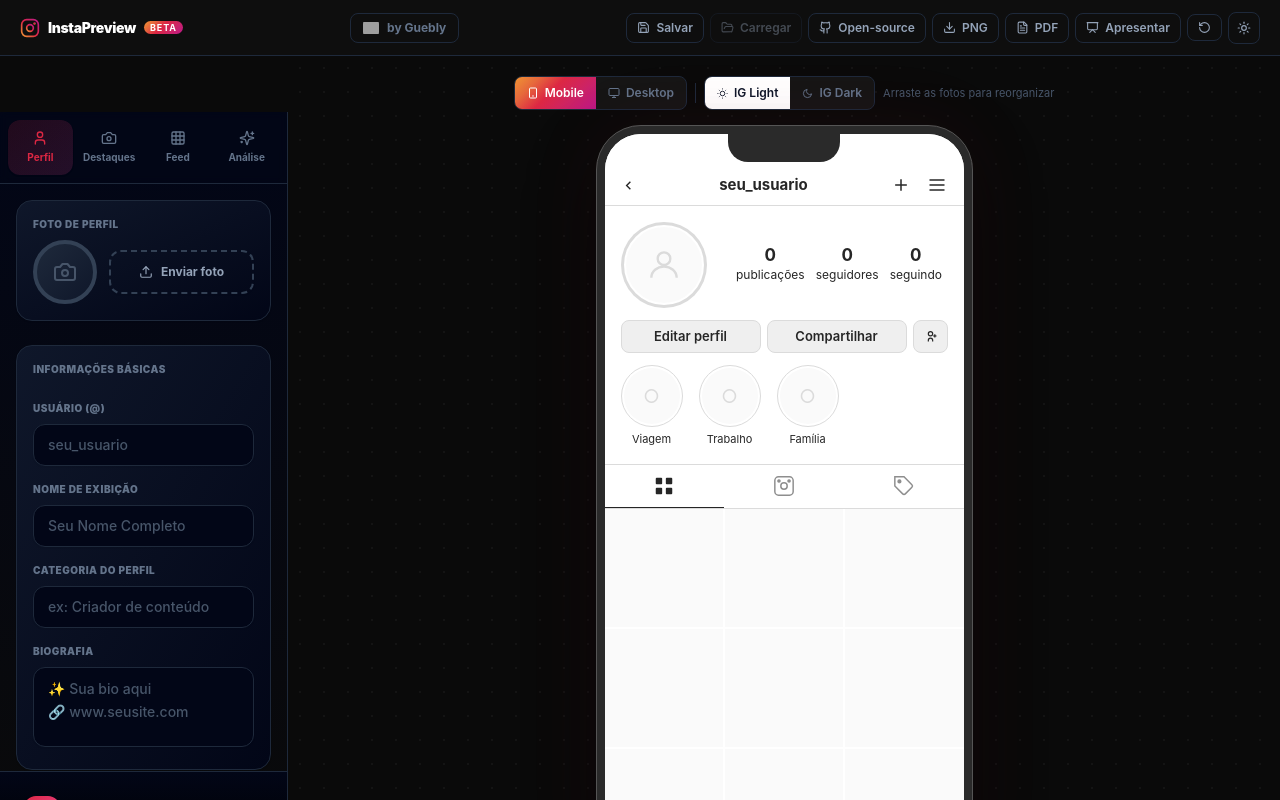
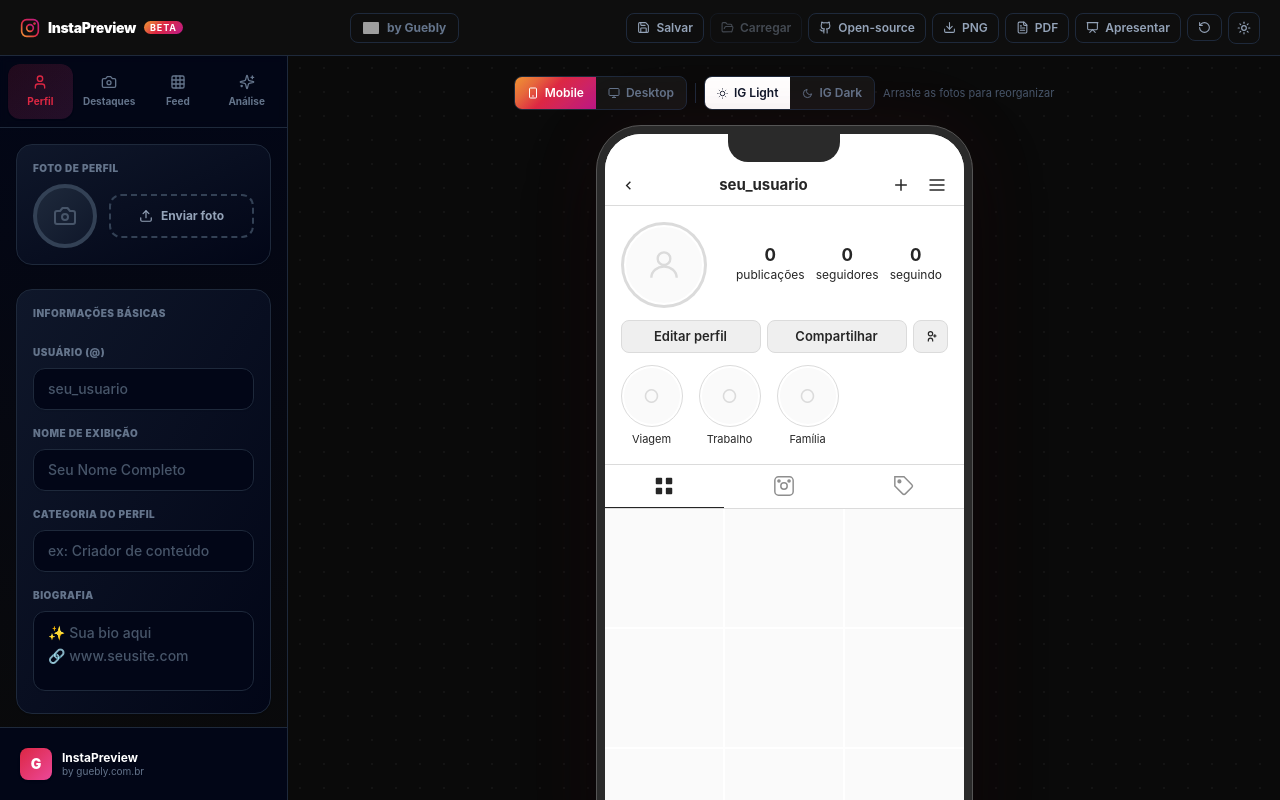
Before and after one commit to Guebly/instapreview, a Next.js app: page / in a window 1280 px wide. Built offline with nearby package versions, Linux system fonts and the light colour scheme; grey boxes are pictures that could not be loaded.

Commit message:
fix: remove sidebar top margin and fix footer logo display

```diff
--- a/app/page.tsx
+++ b/app/page.tsx
@@ -243,7 +243,7 @@
           // Desktop: static in flow
           "lg:relative lg:translate-x-0 lg:flex",
           // Mobile: fixed overlay drawer
-          "fixed top-14 bottom-0 left-0",
+          "fixed top-0 bottom-0 left-0",
           // Slide animation
           "transition-transform duration-200 ease-in-out",
           sidebarOpen ? "translate-x-0" : "-translate-x-full lg:translate-x-0",
--- a/components/Sidebar.tsx
+++ b/components/Sidebar.tsx
@@ -620,20 +620,18 @@
       </div>
 
       {/* ── Guebly footer ── */}
-      <div className="flex-shrink-0 border-t border-slate-200 dark:border-slate-800 px-4 py-4 bg-gradient-to-b from-white to-slate-50 dark:from-slate-950 dark:to-black">
+      <div className="flex-shrink-0 border-t border-slate-200 dark:border-slate-800 px-3 py-3 bg-white dark:bg-slate-950">
         <a href="https://www.guebly.com.br" target="_blank" rel="noopener noreferrer"
-          className="flex items-center gap-3 group p-2 rounded-xl hover:bg-slate-100 dark:hover:bg-slate-900 transition-all">
-          <div className="w-9 h-9 rounded-xl bg-gradient-to-br from-ig-red to-pink-500 flex items-center justify-center flex-shrink-0 shadow-md group-hover:shadow-lg group-hover:scale-105 transition-all">
-            <img src="https://www.guebly.com.br/guebly.png" alt="Guebly"
-              className="w-6 h-6 rounded object-contain opacity-90"
-              onError={(e: any) => (e.target.style.display = "none")} />
+          className="flex items-center gap-2.5 group p-2 rounded-lg hover:bg-slate-50 dark:hover:bg-slate-900 transition-all">
+          <div className="w-8 h-8 rounded-lg bg-gradient-to-br from-ig-red to-pink-500 flex items-center justify-center flex-shrink-0 shadow group-hover:shadow-md group-hover:scale-105 transition-all">
+            <span className="text-white font-black text-sm">G</span>
           </div>
-          <div>
-            <p className="text-xs font-black text-slate-900 dark:text-white leading-none group-hover:text-ig-red transition">
+          <div className="flex-1">
+            <p className="text-xs font-bold text-slate-900 dark:text-white leading-tight group-hover:text-ig-red transition">
               InstaPreview
             </p>
-            <p className="text-[10px] text-slate-500 dark:text-slate-500 mt-1 leading-none">
-              by guebly.com.br · open-source
+            <p className="text-[10px] text-slate-500 dark:text-slate-500 leading-tight">
+              by guebly.com.br
             </p>
           </div>
         </a>
```
